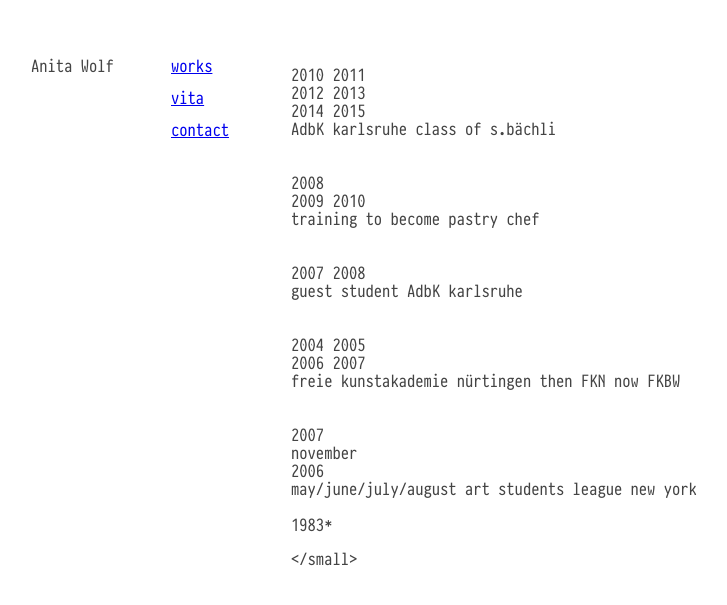
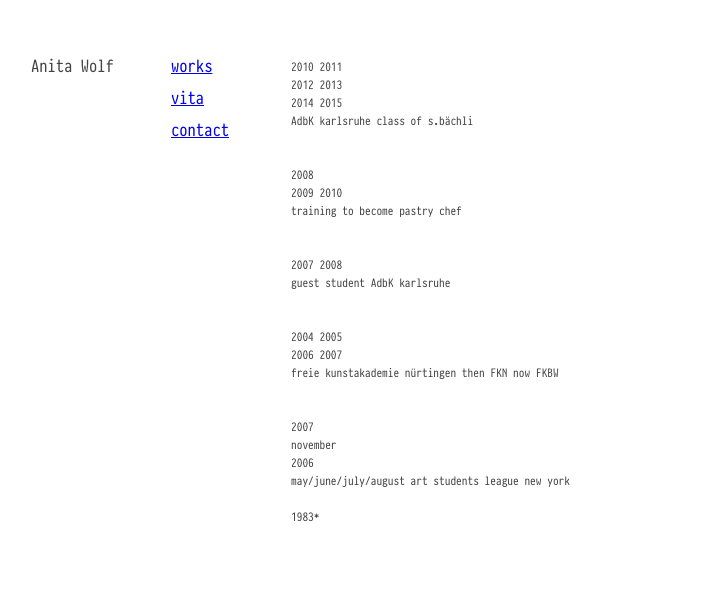
Before and after one commit to gwofaw/gwofaw.github.io, a Jekyll site: the page built from vita.md, in a window 1280 px wide. Shown: the top 605 px of the page, without its empty margins (129-856 px from the left). Built offline with Jekyll 4.4.1, drawn with Linux system fonts in a browser that asks for light colours.

Commit message:
not small

```diff
--- a/stylesheets/styles.css
+++ b/stylesheets/styles.css
@@ -39,12 +39,14 @@ main#content {
   padding-bottom: 50px;
 }
 
-pre, code {
-  font-family: Consolino, monospace;
+pre{
   margin-top: 8px
 }
 
-
+code {
+  font-family: Consolino, monospace;
+  font-size: 11px;
+}
 
 .video {
 	position: relative;
--- a/vita.md
+++ b/vita.md
@@ -1,8 +1,6 @@
 ---
 title: vita
 ---
-
-<small>
 
     2010 2011
     2012 2013
@@ -30,5 +28,3 @@ title: vita
     may/june/july/august art students league new york
 
     1983*
-
-</small>
```
